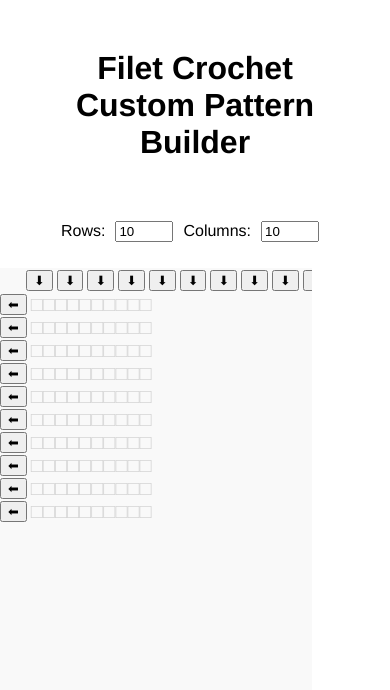
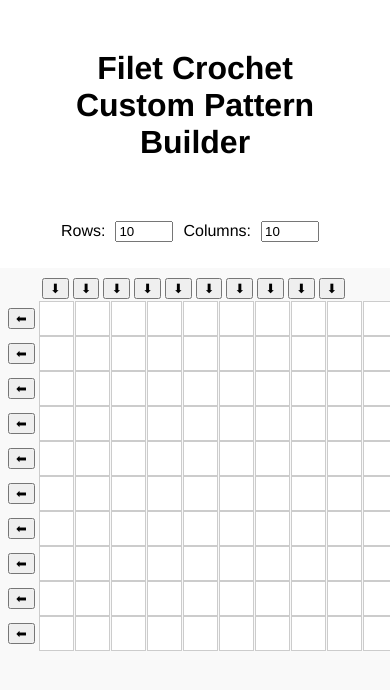
Before and after one commit to samanthacabrera/filet-crochet-pattern-builder, a React (Vite) app: page / in a window 390 px wide. Shown: the top 690 px of the page. Built offline with nearby package versions, Linux system fonts and the light colour scheme.

Commit message:
make pixel grid responsive

```diff
--- a/src/App.jsx
+++ b/src/App.jsx
@@ -69,18 +69,18 @@ function App() {
         </label>
       </div>
 
-      {/* scrollable container */}
       <div
         style={{
-          width: "80vw",
+          width: "100%",
+          maxWidth: "100vw",
           height: "80vh",
           overflow: "auto",
           background: "#f9f9f9",
+          padding: "0.5rem",
         }}
       >
         <div className="pixel-grid">
-
-          <div style={{ display: "flex", marginLeft: "1.2em" }}>
+          <div style={{ display: "flex", marginLeft: "2rem" }}>
             {Array.from({ length: cols }).map((_, colIndex) => (
               <button
                 key={colIndex}
@@ -94,7 +94,6 @@ function App() {
 
           {grid.map((row, rowIndex) => (
             <div key={rowIndex} style={{ display: "flex", alignItems: "center" }}>
-
               <button
                 onClick={() => toggleRow(rowIndex)}
                 style={{ marginRight: "4px", fontSize: "0.8rem" }}
@@ -102,22 +101,32 @@ function App() {
                 ⬅
               </button>
 
+              <div
+                style={{
+                  display: "grid",
+                  gridTemplateColumns: `repeat(${cols}, minmax(20px, 1fr))`,
+                  gap: "1px",
+                  flex: 1,
+                }}
+              >
                 {row.map((cell, colIndex) => (
-                <span
+                  <div
                     key={colIndex}
                     onClick={() => toggleCell(rowIndex, colIndex)}
                     style={{
+                      aspectRatio: "1 / 1",
+                      background: cell ? "black" : "white",
+                      border: "1px solid #ccc",
                       cursor: "pointer",
-                    color: cell ? "black" : "lightgray",
                     }}
-                >
-                  {cell ? "■" : "□"}
-                </span>
+                  />
                 ))}
+              </div>
             </div>
           ))}
         </div>
       </div>
+
     </div>
   );
 }
```
Lines whose indentation alone changed are shown as unchanged.
